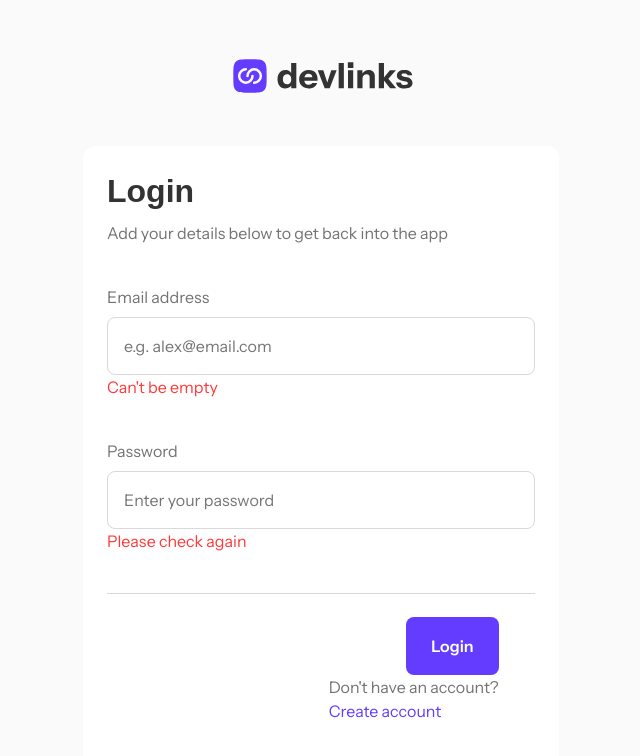
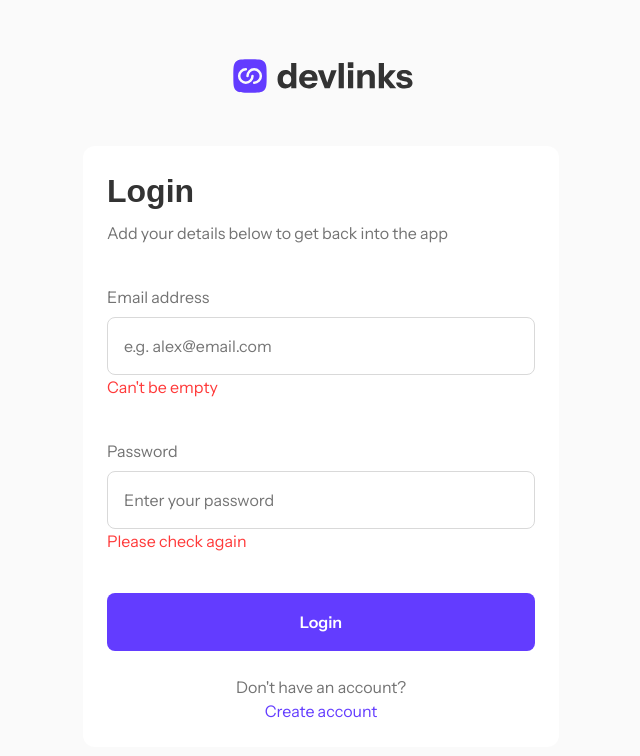
Before and after one commit to jkaps9/link-sharing-app, a React (Vite) app: page /auth/login in a window 1280 px wide. Shown: the top 756 px of the page, without its empty margins (319-959 px from the left). Built offline with nearby package versions, Linux system fonts and the light colour scheme; a web font is replaced by a local one.

Commit message:
feat: refactor layout of Login component to improve structure and styling

```diff
--- a/src/routes/login.jsx
+++ b/src/routes/login.jsx
@@ -34,8 +34,20 @@ const Login = () => {
           </p>
         </div>
 
-        <footer>
-          <button type="submit" className="btn btn--primary">
+        <div
+          style={{
+            alignItems: "center",
+            display: "flex",
+            flexDirection: "column",
+            gap: "1.5rem",
+            textAlign: "center",
+          }}
+        >
+          <button
+            type="submit"
+            className="btn btn--primary"
+            style={{ width: "100%" }}
+          >
             Login
           </button>
           <div className="footer__content">
@@ -44,7 +56,7 @@ const Login = () => {
               Create account
             </Link>
           </div>
-        </footer>
+        </div>
       </form>
     </>
   );
```
